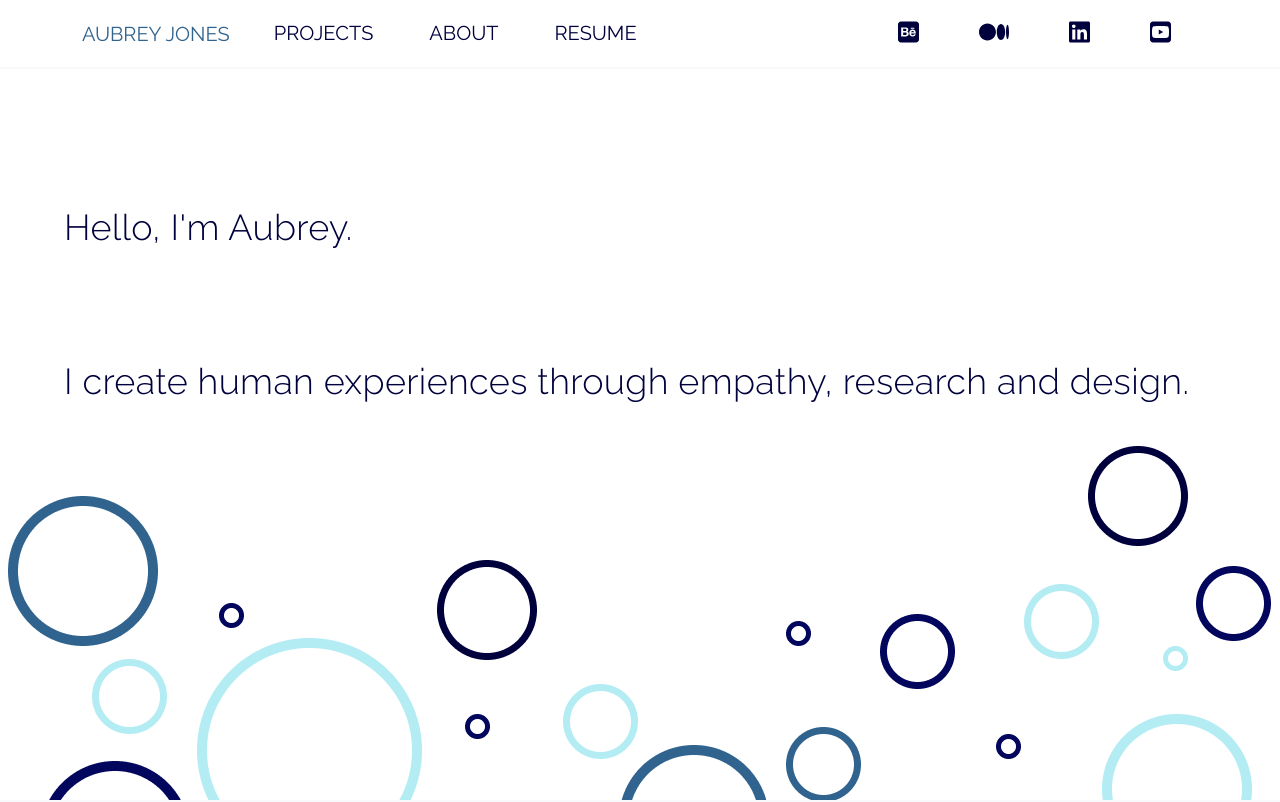
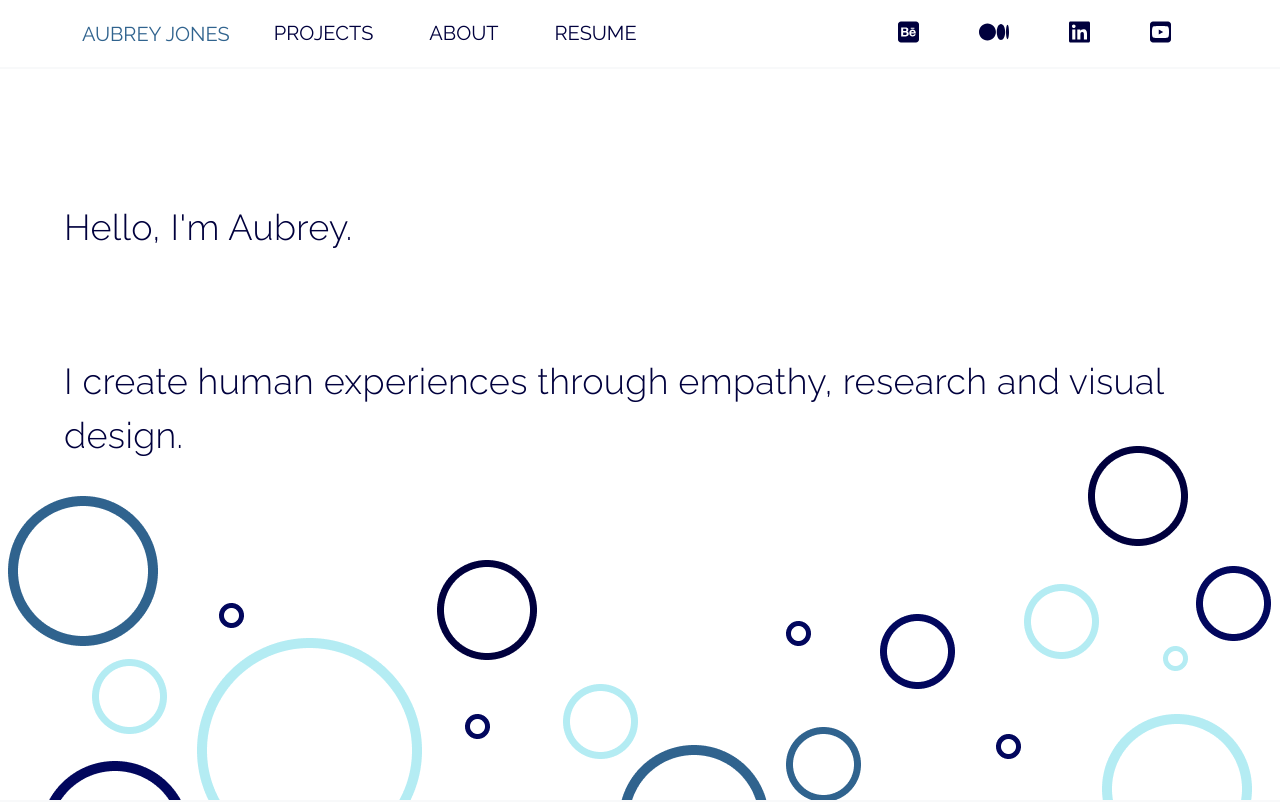
Before and after one commit to aubreyjonescreatives/ux-ui-portfolio, a React (Create React App) app: page / in a window 1280 px wide. Shown: the top 802 px of the page. Built offline with nearby package versions, Linux system fonts and the light colour scheme.

Commit message:
added word

```diff
--- a/src/Pages/Landing.js
+++ b/src/Pages/Landing.js
@@ -154,7 +154,7 @@ return (
 <Container sx={introContainer} className="introContainer">
 <Typography sx={introText}>Hello, I'm Aubrey.</Typography>
 
-<Typography sx={introText}>I create human experiences through empathy, research and design.</Typography>
+<Typography sx={introText}>I create human experiences through empathy, research and visual design.</Typography>
 
 </Container>
 
```
